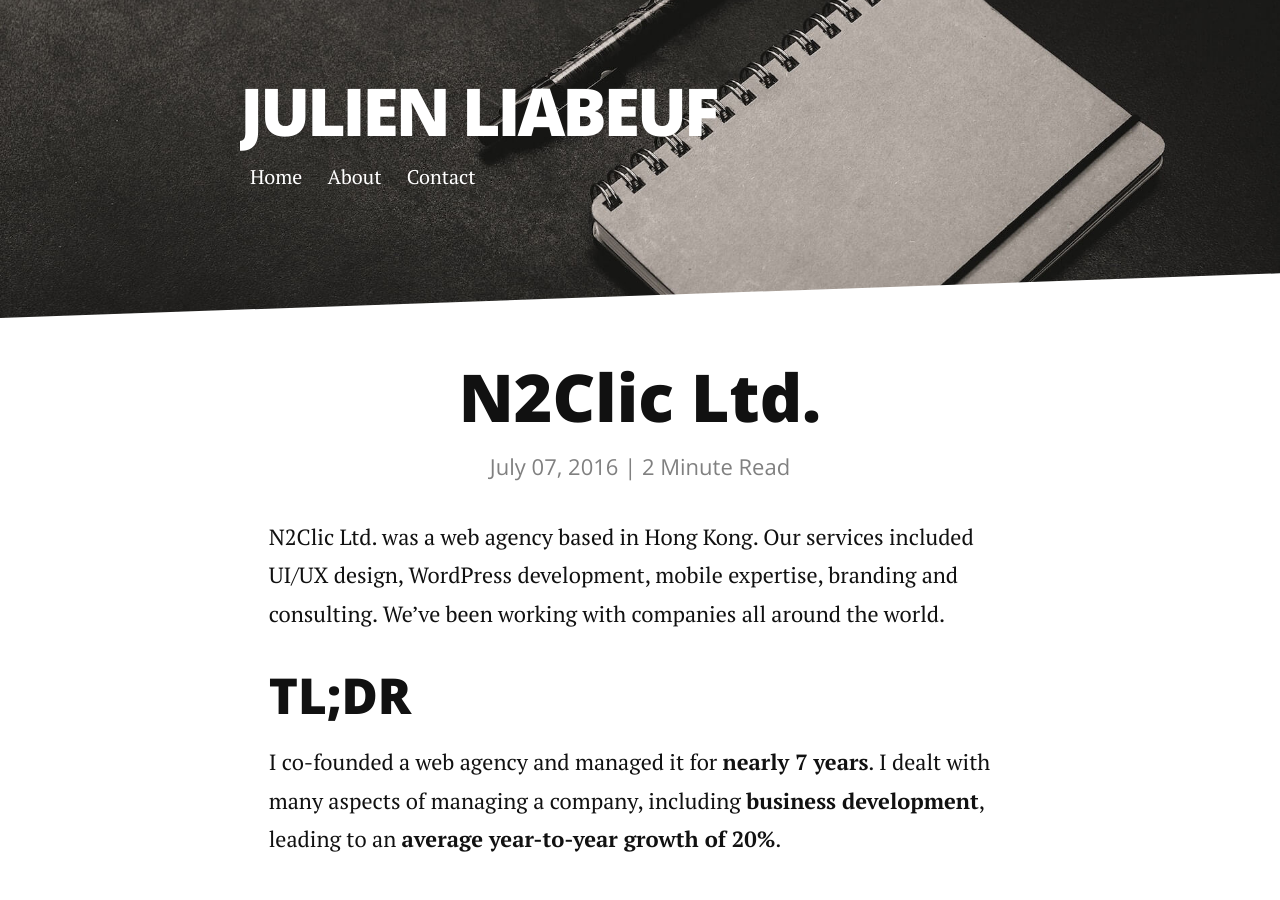
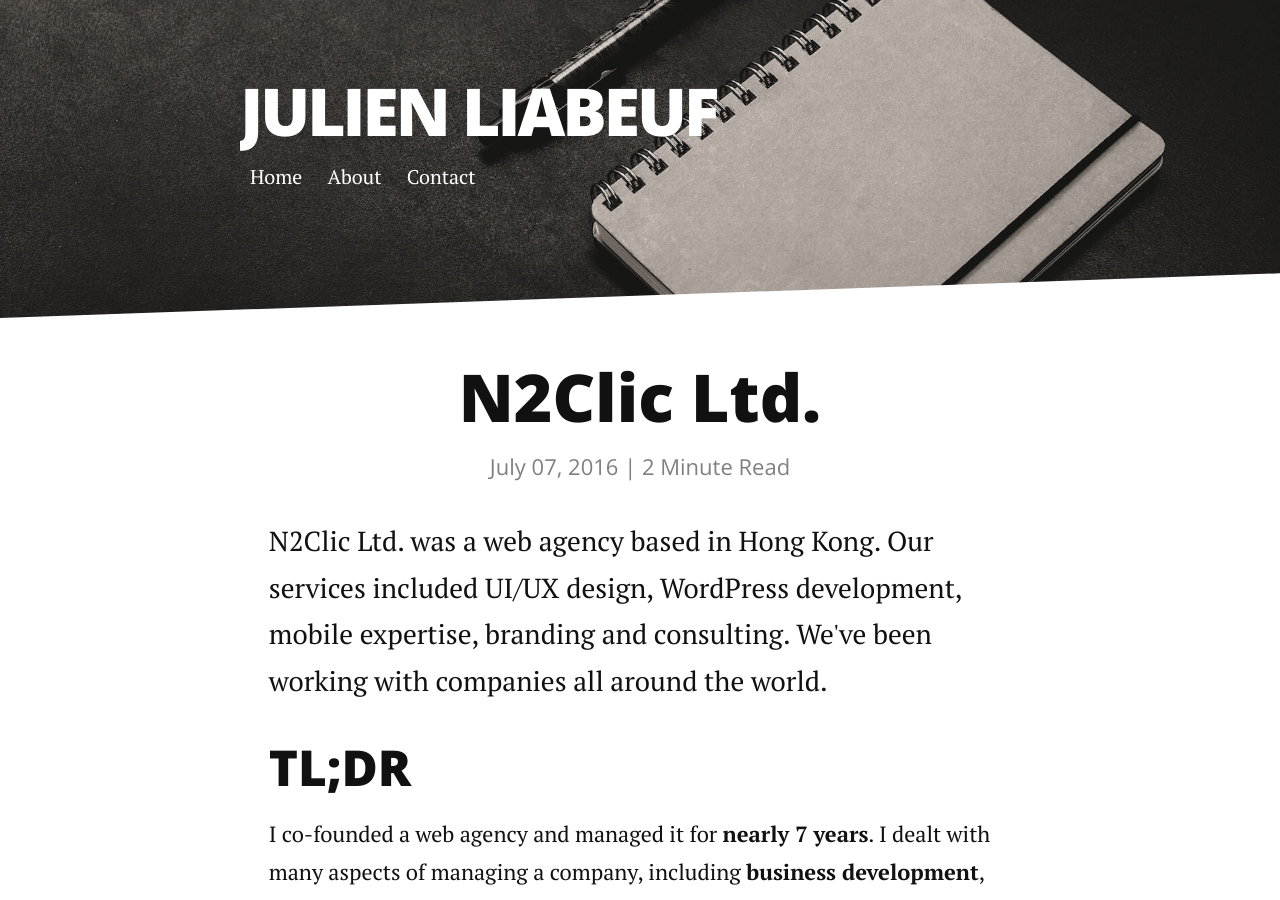
Before and after one commit to julien731/blog-jekyll, a Jekyll site: the page built from _work/n2clic.md, in a window 1280 px wide and 900 px high. Built offline with Jekyll 4.4.1, drawn with Linux system fonts in a browser that asks for light colours; nearby versions of some CDN libraries.

Commit message:
Use the intro paragraph styling

```diff
--- a/_work/n2clic.md
+++ b/_work/n2clic.md
@@ -6,7 +6,7 @@
 description: N2Clic Ltd. was a web agency based in Hong Kong. Our services included UI/UX design, WordPress development, mobile expertise, branding and consulting. We've been working with companies all around the world
 ---
 
-N2Clic Ltd. was a web agency based in Hong Kong. Our services included UI/UX design, WordPress development, mobile expertise, branding and consulting. We've been working with companies all around the world.
+<p class="intro">N2Clic Ltd. was a web agency based in Hong Kong. Our services included UI/UX design, WordPress development, mobile expertise, branding and consulting. We've been working with companies all around the world.</p>
 
 ## TL;DR
 
```
Also changed, not shown: _work/awesome-support.md (+1 -1 lines), _work/themeavenue.md (+1 -1 lines).
